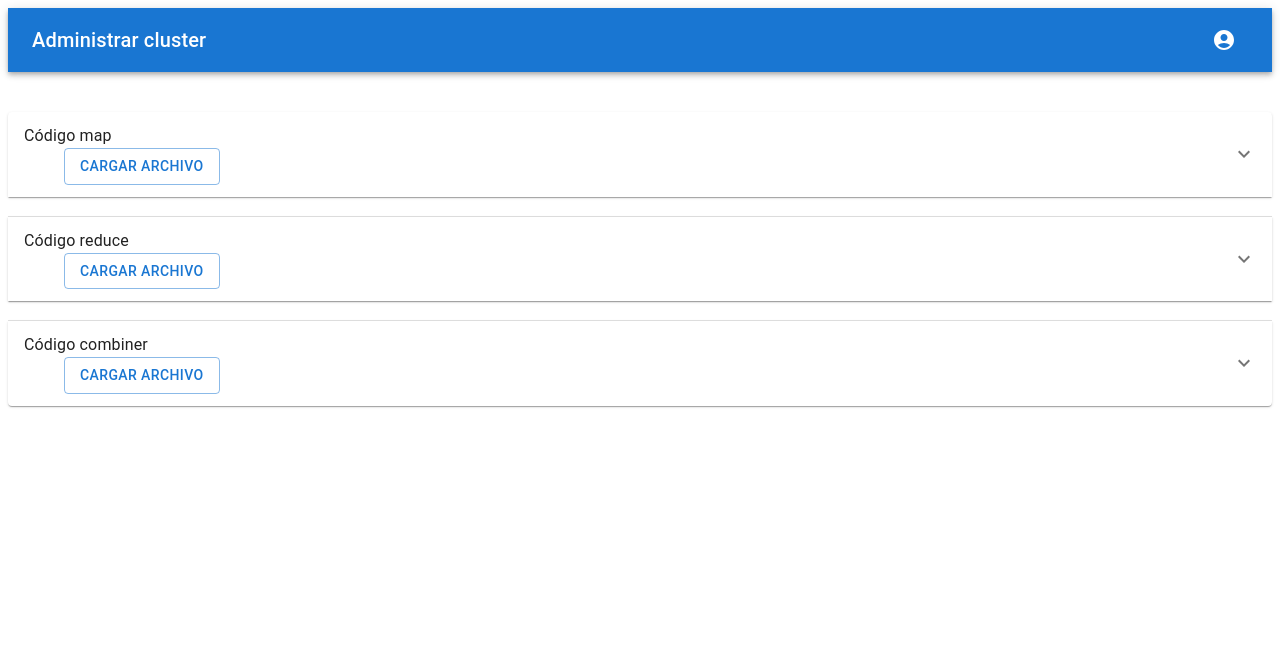
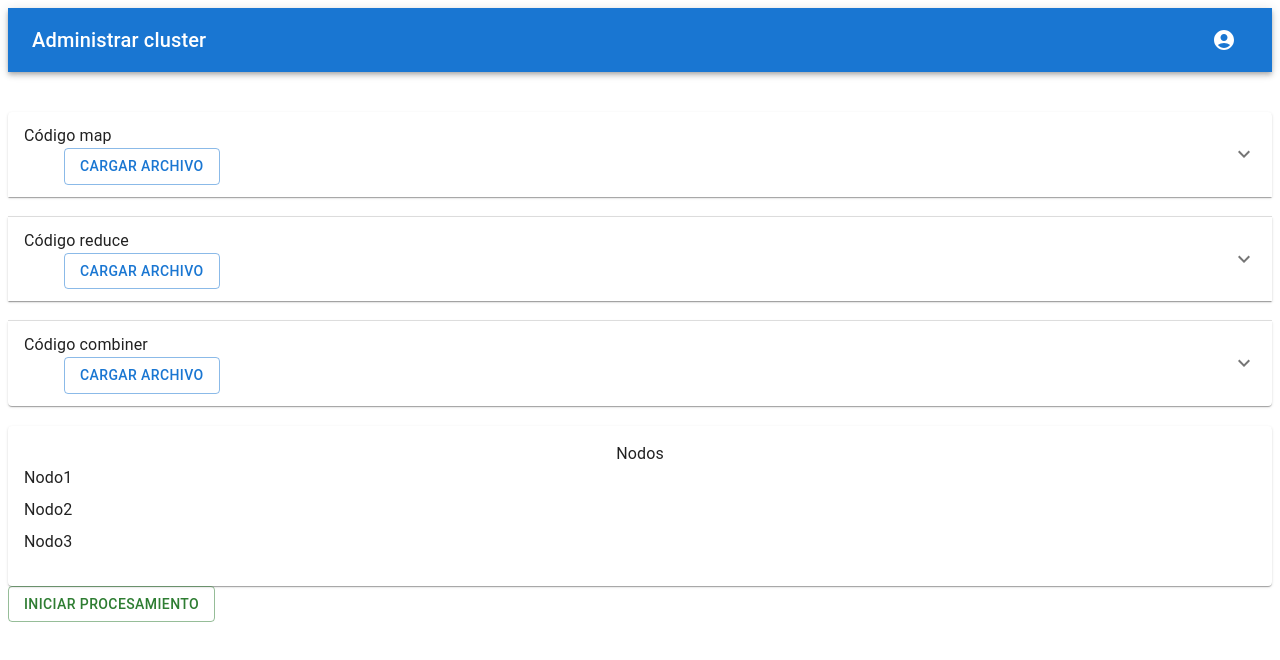
Before and after one commit to luciana678/domex, a Next.js app in the folder frontend/: page /admin in a window 1280 px wide. Shown: the top 660 px of the page. Built offline with nearby package versions, Linux system fonts and the light colour scheme.

Commit message:
Muevo componentes y actualizo /admin

```diff
--- a/frontend/src/app/admin/page.tsx
+++ b/frontend/src/app/admin/page.tsx
@@ -1,15 +1,23 @@
-import BasicAccordion from "../components/Accordion";
-import Navbar from "../components/Navbar";
+import { Button } from '@mui/material'
+import BasicAccordion from '../../components/Accordion'
+import Navbar from '../../components/Navbar'
+import NodeList from '../../components/NodeList'
 
 export default function Admin() {
   return (
-    <main className="flex min-h-screen flex-col items-center p-5">
+    <main className='flex min-h-screen flex-col items-center p-5'>
       <Navbar />
-      <div className="w-full">
-        <BasicAccordion titulo="Código map" />
-        <BasicAccordion titulo="Código reduce" />
-        <BasicAccordion titulo="Código combiner" />
+      <div className='flex flex-row justify-center w-full gap-20 mb-5'>
+        <div className='w-9/12'>
+          <BasicAccordion titulo='Código map' />
+          <BasicAccordion titulo='Código reduce' />
+          <BasicAccordion titulo='Código combiner' />
+        </div>
+        <NodeList nodes={['Nodo1', 'Nodo2', 'Nodo3']} />
       </div>
+      <Button variant='outlined' color='success'>
+        Iniciar procesamiento
+      </Button>
     </main>
-  );
+  )
 }
--- /dev/null
+++ b/frontend/src/components/NodeList.tsx
@@ -0,0 +1,28 @@
+import * as React from 'react'
+import Card from '@mui/material/Card'
+import CardContent from '@mui/material/CardContent'
+import Typography from '@mui/material/Typography'
+
+export default function NodeList({ nodes }) {
+  return (
+    <Card sx={{ minWidth: 275 }}>
+      <CardContent>
+        <Typography
+          sx={{
+            textAlign: 'center',
+          }}>
+          Nodos
+        </Typography>
+        {nodes.map((node, index) => (
+          <Typography
+            sx={{
+              mb: 1,
+            }}
+            key={index}>
+            {node}
+          </Typography>
+        ))}
+      </CardContent>
+    </Card>
+  )
+}
```
Also changed, not shown: frontend/src/components/Accordion.tsx (renamed from frontend/src/app/components/Accordion.tsx), frontend/src/components/Navbar.tsx (renamed from frontend/src/app/components/Navbar.tsx).
